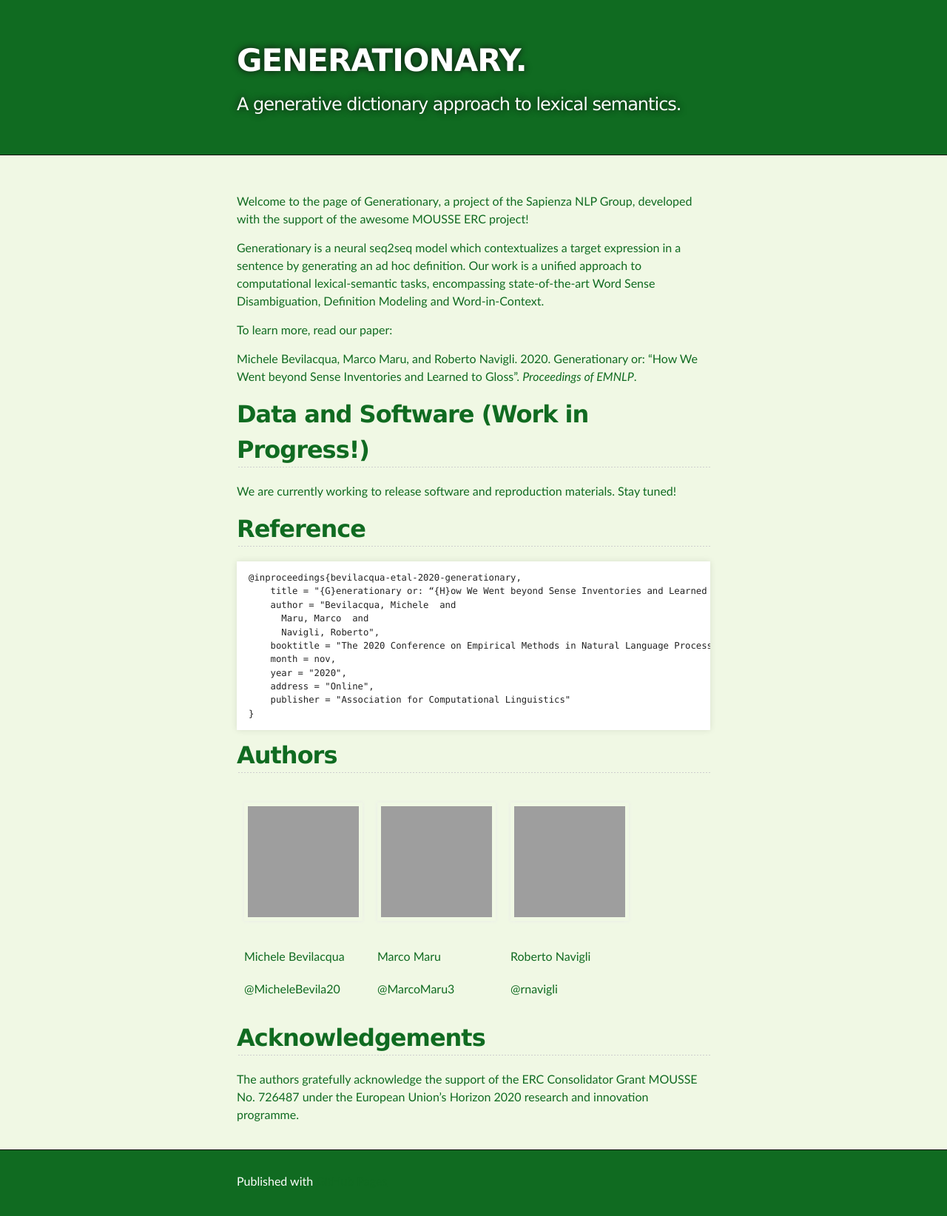
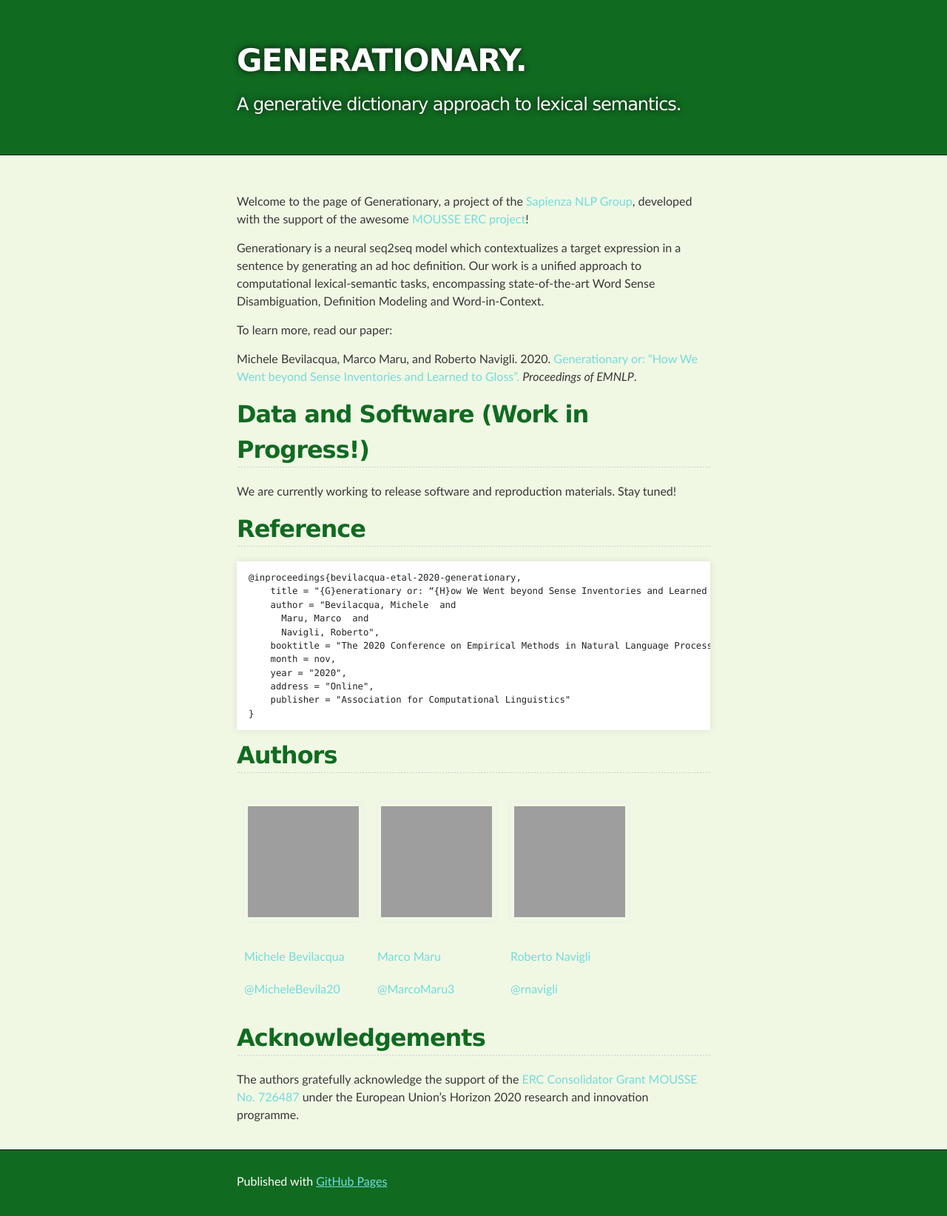
Before and after one commit to mbevila/generationary_web, a Jekyll site: the page built from index.md, in a window 1280 px wide. Shown: the whole page at 74% size. Built offline with Jekyll 4.4.1, drawn with Linux system fonts in a browser that asks for light colours; grey boxes are pictures that could not be loaded.

Commit message:
Update jekyll-theme-slate.scss

```diff
--- a/_sass/jekyll-theme-slate.scss
+++ b/_sass/jekyll-theme-slate.scss
@@ -45,8 +45,8 @@ Theme Styles
 
 body {
   box-sizing: border-box;
-  color:#106B21;
-  background: #106B21;
+  color:#373737;
+  background: #373737;
   font-size: 16px;
   font-family: 'Myriad Pro', Calibri, Helvetica, Arial, sans-serif;
   line-height: 1.5;
@@ -99,7 +99,7 @@ footer p {
 
 a {
   text-decoration: none;
-  color: #106B21;
+  color: #74DBDB;
   text-shadow: none;
 
   transition: color 0.5s ease;
```
